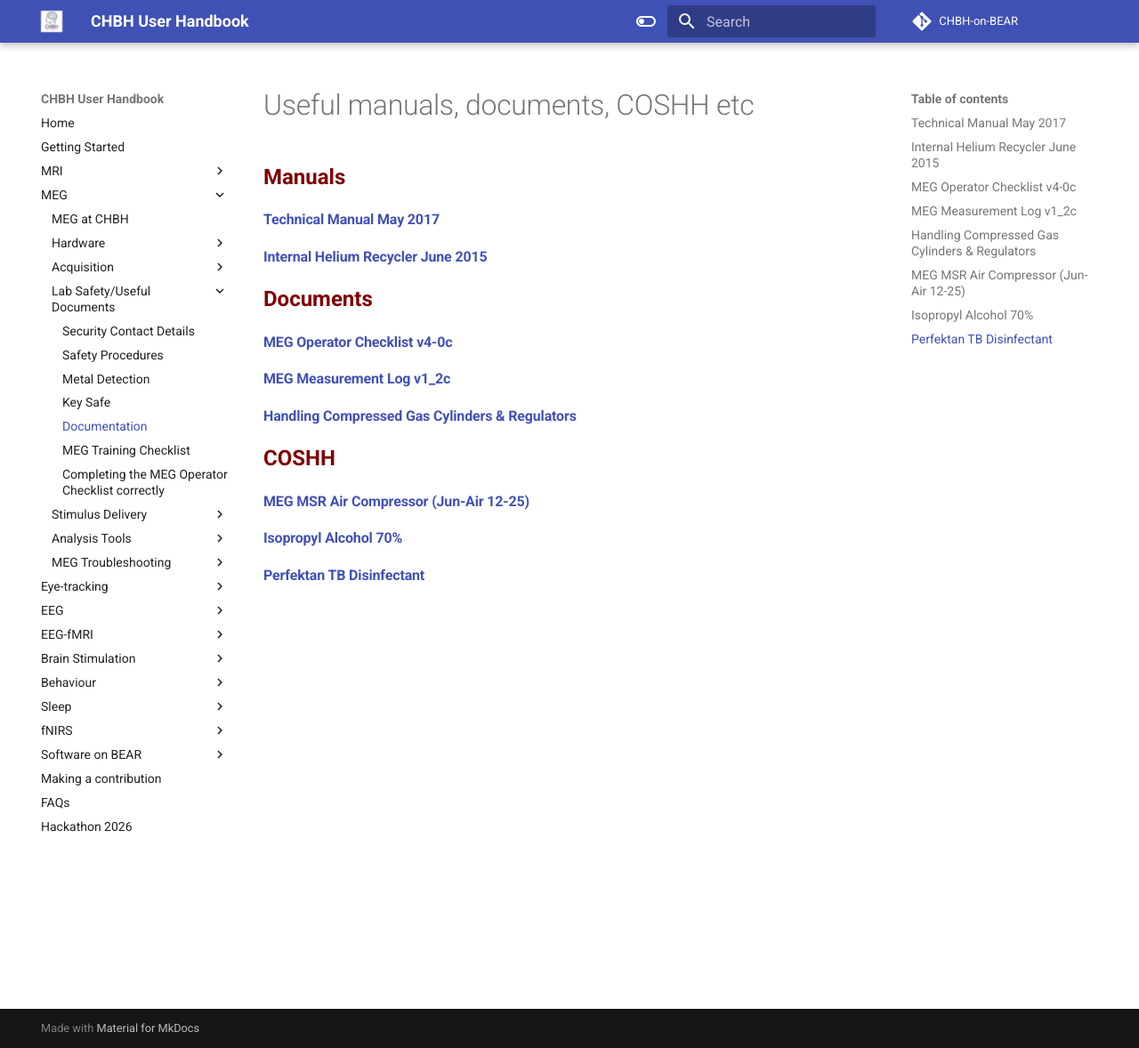
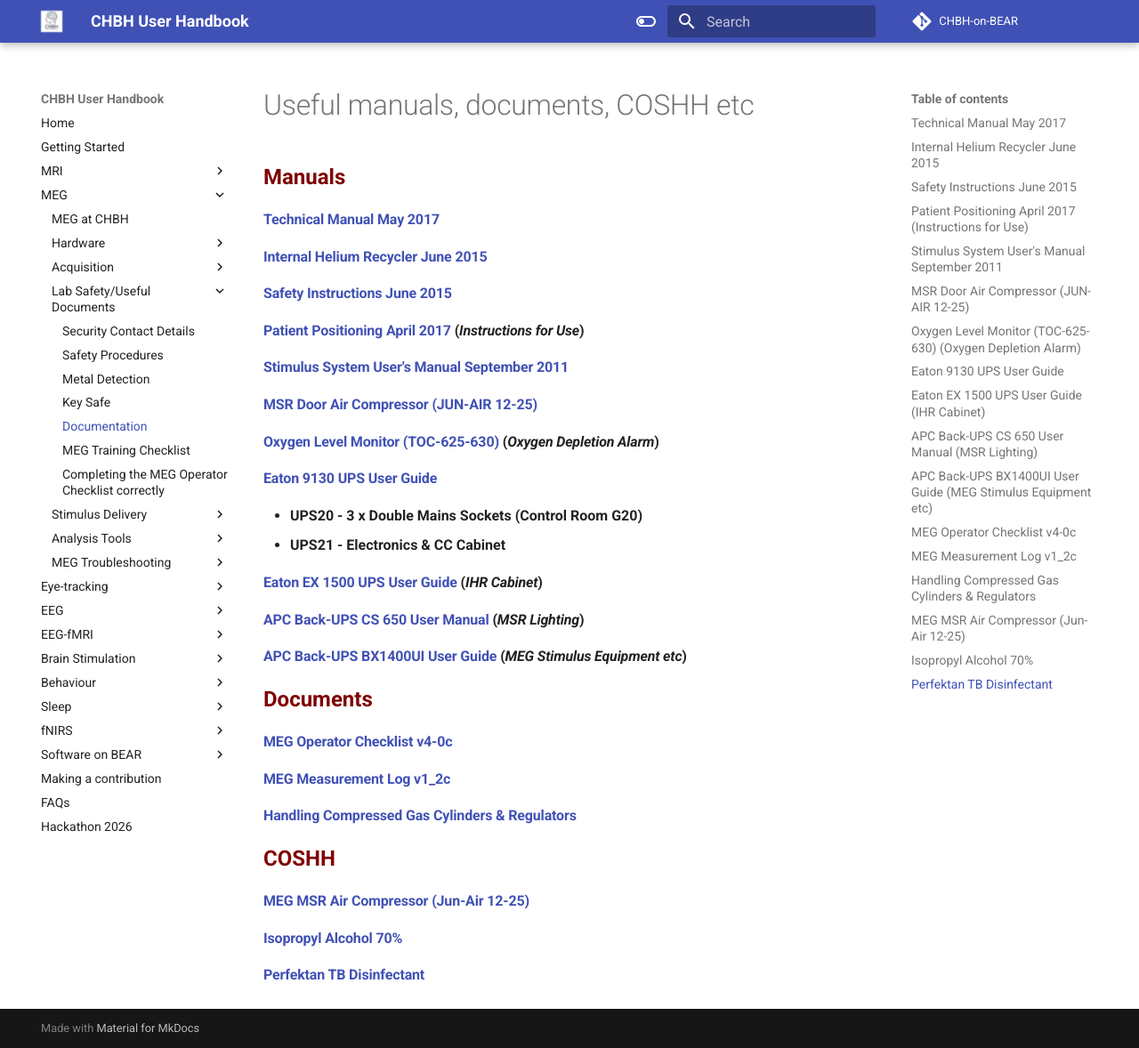
Before and after one commit to chbh-opensource/chbh-on-bear, an MkDocs documentation site: the page built from docs/meg/labsafety/documentation.md, in a window 1280 px wide and 1178 px high. Shown: the whole window at 89% size. Built offline with MkDocs 1.6.1 and Material for MkDocs 9.7.7, drawn with Linux system fonts in a browser that asks for light colours; comment, search, counter and statistics services are not loaded.

Commit message:
Adding more to MEG Documentation repo

```diff
--- a/docs/meg/labsafety/documentation.md
+++ b/docs/meg/labsafety/documentation.md
@@ -6,6 +6,28 @@
 #### **[Technical Manual May 2017](../../meg/pdfs/NM24132A-B_Triux_TM.pdf)**
 
 #### **[Internal Helium Recycler June 2015](../../meg/pdfs/NM25233A_TRIUX_Internal_Helium_Recycler.pdf)**
+
+#### **[Safety Instructions June 2015](../../meg/pdfs/NM25218A_Triux_Safety.pdf)**
+
+#### **[Patient Positioning April 2017](../../meg/pdfs/NM25757A_TRIUX_Patient_Positioning_IFU.pdf)** (*Instructions for Use*)
+
+#### **[Stimulus System User's Manual September 2011](../../meg/pdfs/NM21789A-A_StimSystem.pdf)**
+
+#### **[MSR Door Air Compressor (JUN-AIR 12-25)](../../meg/pdfs/Jun-Air_12_25_Operating_Manual.pdf)**
+
+#### **[Oxygen Level Monitor (TOC-625-630)](../../meg/pdfs/T625_MANUAL_V6_optimised.pdf)** (*Oxygen Depletion Alarm*)
+
+#### **[Eaton 9130 UPS User Guide](../../meg/pdfs/Eaton_9130_UPS_User_Guide.pdf)**
+
+- **UPS20 - 3 x Double Mains Sockets (Control Room G20)**
+- **UPS21 - Electronics & CC Cabinet**
+
+#### **[Eaton EX 1500 UPS User Guide](../../meg/pdfs/Eaton_EX_1500_Installation_User_Manual_-_IHR_UPS.pdf)** (*IHR Cabinet*)
+
+#### **[APC Back-UPS CS 650 User Manual](../../meg/pdfs/APC_Back-UPS_CS-650.pdf)** (*MSR Lighting*)
+
+#### **[APC Back-UPS BX1400UI User Guide](../../meg/pdfs/APC_Back-UPS_BX1400UI_UG.pdf)** (*MEG Stimulus Equipment etc*)
+
 
 **<span style="font-size:x-large;color:maroon">Documents</span>**
 
```
Also changed, not shown: docs/meg/hardware/DS7A.md (+2 -0 lines), docs/meg/labsafety/labsafety.md (+4 -1 lines), 9 other files.
